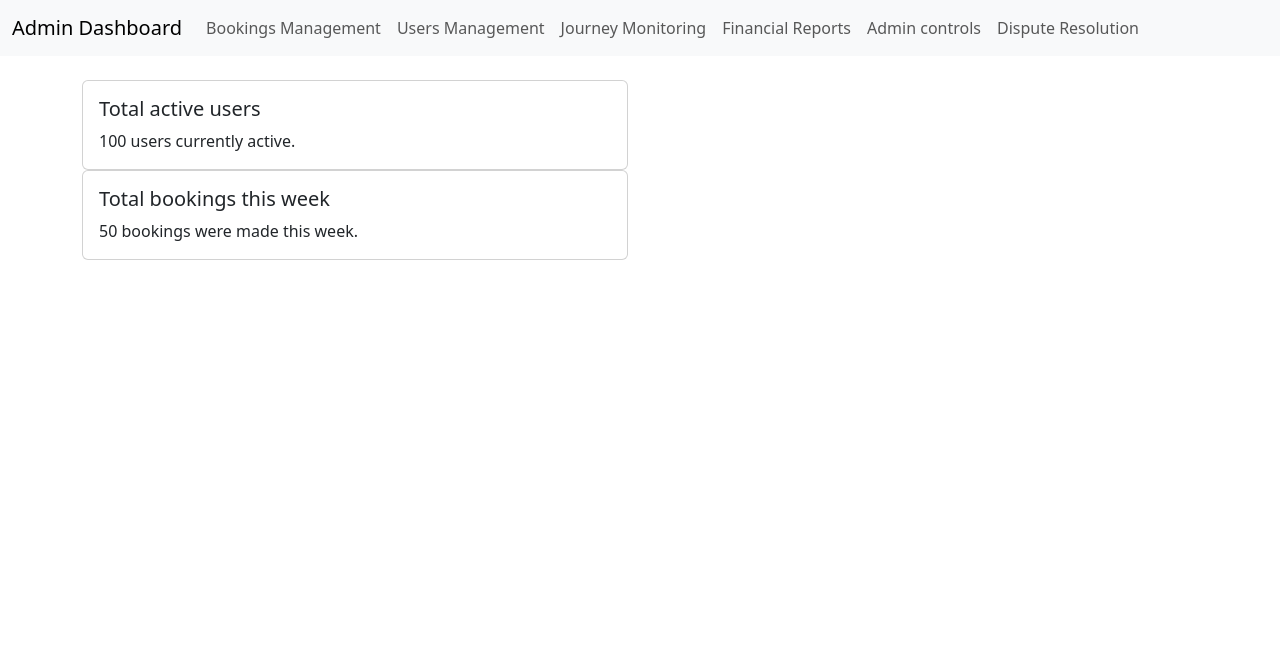
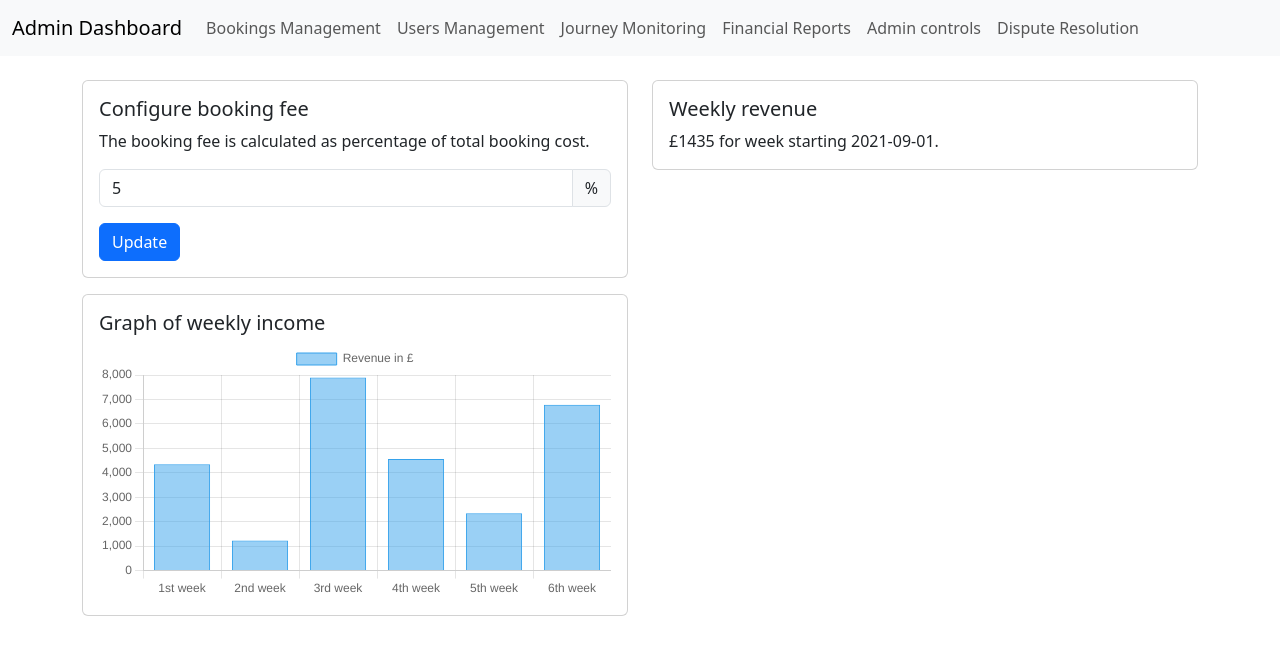
Before and after one commit to COMP2913-24-25/Pendolare, a Flask app: page /dashboard in a window 1280 px wide. Shown: the top 655 px of the page. Run offline with Flask 3, Linux system fonts and the light colour scheme.

Commit message:
Redesigned dashboard to display all info on one page. Added chart for weekly income.

```diff
--- a/Pendo.AdminDashboard/app.py
+++ b/Pendo.AdminDashboard/app.py
@@ -1,40 +1,50 @@
-from flask import Flask, render_template
+from flask import Flask, render_template, request, redirect, url_for
 
 app = Flask(__name__)
 
 @app.route('/')
 def home():
-    return "Hello, World!"
+    return render_template('home.html')
 
-@app.route('/dashboard')
+@app.route('/dashboard', methods=['GET', 'POST'])
 def dashboard():
-    total_active_users = 100
-    total_bookings = 50
-    return render_template('dashboard.html', total_active_users=total_active_users, total_bookings=total_bookings)
+    if request.method == 'POST':
+        booking_fee = request.form['booking_fee']
+        return redirect(url_for('dashboard'))
+
+    booking_fee = 5
+    return render_template('dashboard.html', booking_fee=booking_fee, weekly_revenue = 1435, revenue_date = '2021-09-01')
 
 @app.route('/bookings')
 def bookings():
-    return "Bookings Management Page"
+    return render_template('bookings.html')
 
 @app.route('/users')
 def users():
-    return "Users Management Page"
+    return render_template('users.html')
 
 @app.route('/journey')
 def journey():
-    return "Journey Monitoring Page"
+    return render_template('journey.html')
 
 @app.route('/reports')
 def reports():
-    return "Financial Reports Page"
+    return render_template('reports.html')
 
 @app.route('/admin')
 def admin():
-    return "Admin Controls Page"
+    return render_template('admin.html')
 
 @app.route('/dispute')
 def dispute():
-    return "Dispute Resolution Page"
+    return render_template('dispute.html')
+
+@app.route('/update_booking_fee', methods=['POST'])
+def update_booking_fee():
+    booking_fee = request.form['booking_fee']
+    # Process the booking fee (e.g., save to database)
+    # ...
+    return redirect(url_for('dashboard'))
 
 if __name__ == '__main__':
     app.run(debug=True)
--- /dev/null
+++ b/Pendo.AdminDashboard/static/js/chart.js
@@ -0,0 +1,21 @@
+document.addEventListener('DOMContentLoaded', (event) => {
+    const ctx = document.getElementById('weeklyIncomeChart').getContext('2d');
+    new Chart(ctx, {
+        type: 'bar',
+        data: {
+            labels: ['1st week', '2nd week', '3rd week', '4th week', '5th week', '6th week'],
+            datasets: [{
+                label: 'Revenue in £',
+                data: [4345, 1233, 7899, 4567, 2346, 6786],
+                borderWidth: 1
+            }]
+        },
+        options: {
+            scales: {
+                y: {
+                    beginAtZero: true
+                }
+            }
+        }
+    });
+});
--- a/Pendo.AdminDashboard/templates/dashboard.html
+++ b/Pendo.AdminDashboard/templates/dashboard.html
@@ -2,21 +2,42 @@
 
 {% block head %}
     <title>Dashboard</title>
+    <script src="https://cdn.jsdelivr.net/npm/chart.js"></script>
+    <script src="{{ url_for('static', filename='js/chart.js') }}"></script>
 {% endblock %}
 
 {% block body %}
-    <div class="row">
+    <div class="row mb-3">
         <div class="col-sm-6 mb-3 mb-sm-0">
             <div class="card">
                 <div class="card-body">
-                    <h5 class="card-title">Total active users</h5>
-                    <p class="card-text">{{ total_active_users }} users currently active.</p>
+                    <h5 class="card-title">Configure booking fee</h5>
+                    <p>The booking fee is calculated as percentage of total booking cost.</p>
+                    <form method="POST" action="{{ url_for('update_booking_fee') }}">
+                        <div class="input-group mb-3">
+                            <input type="text" class="form-control" name="booking_fee" aria-label="Booking fee as percentage of total booking cost" value="{{ booking_fee }}">
+                            <span class="input-group-text">%</span>
+                        </div>
+                        <button type="submit" class="btn btn-primary">Update</button>
+                    </form>
                 </div>
             </div>
+        </div>
+        <div class="col-sm-6">
             <div class="card">
                 <div class="card-body">
-                    <h5 class="card-title">Total bookings this week</h5>
-                    <p class="card-text">{{ total_bookings }} bookings were made this week.</p>
+                    <h5 class="card-title">Weekly revenue</h5>
+                    <p class="card-text"> £{{ weekly_revenue }} for week starting {{ revenue_date }}.</p>
+                </div>
+            </div>
+        </div>
+    </div>
+    <div class="row mb-3">
+        <div class="col-sm-6">
+            <div class="card">
+                <div class="card-body">
+                    <h5 class="card-title">Graph of weekly income</h5>
+                    <canvas id="weeklyIncomeChart"></canvas>
                 </div>
             </div>
         </div>
```
